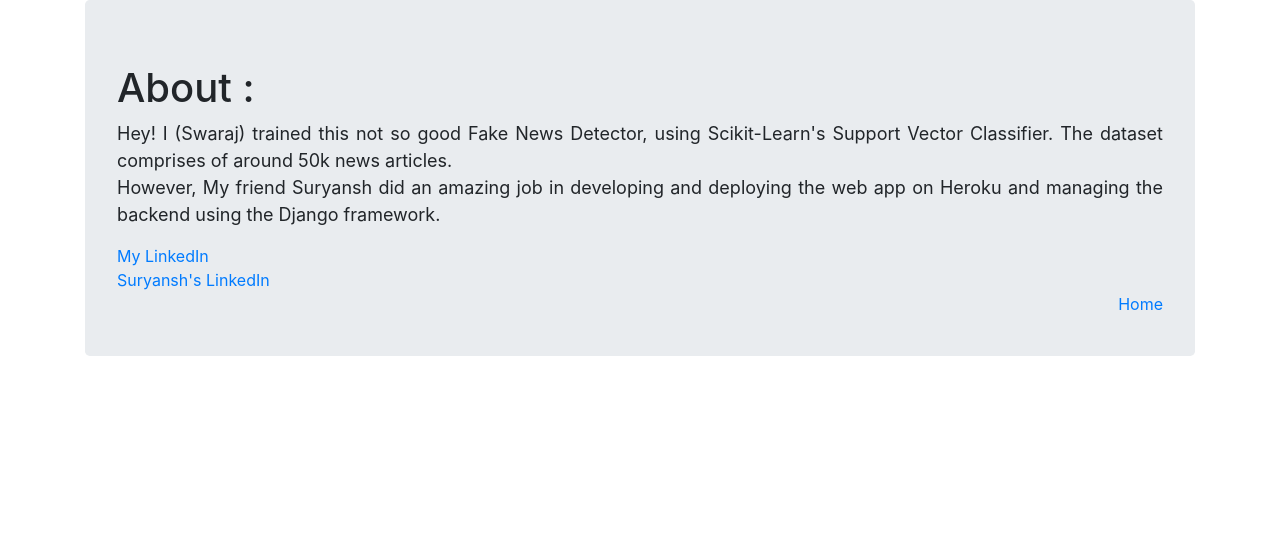
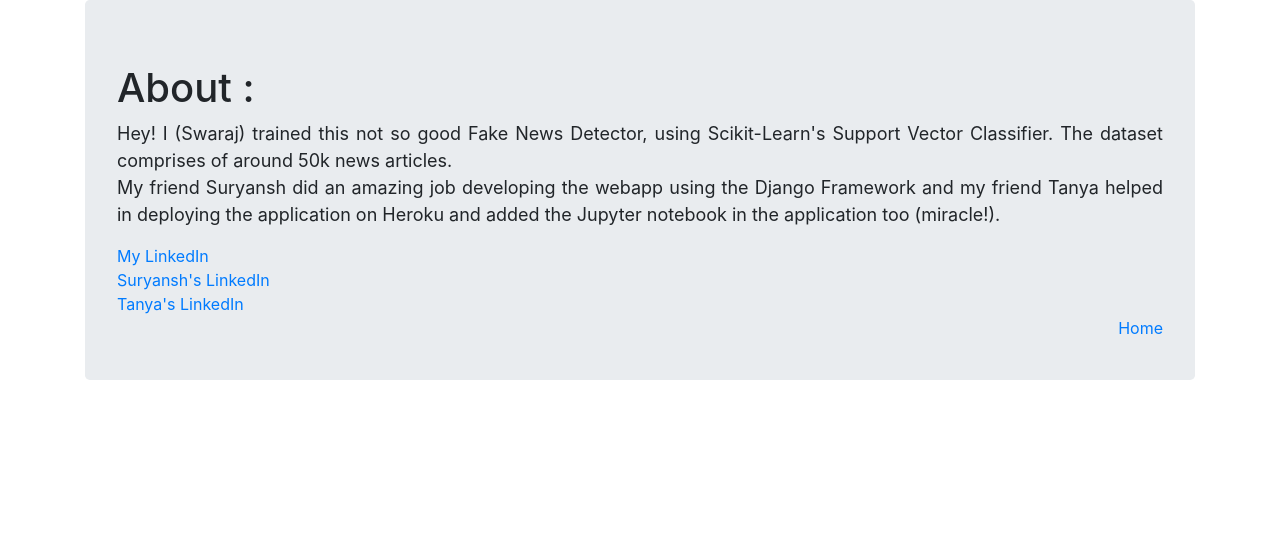
Before and after one commit to swarajpande5/Detecting-Fake-News, a Django app: page /about in a window 1280 px wide. Shown: the top 554 px of the page. Run offline with Django 3.2, Linux system fonts and the light colour scheme; some libraries are stand-ins or nearby versions.

Commit message:
Added changes in about.html

```diff
--- a/firstApp/templates/firstApp/about.html
+++ b/firstApp/templates/firstApp/about.html
@@ -22,11 +22,13 @@
         <h1>About :</h1>
         <p align="justify" class="para">Hey! I (Swaraj) trained this not so good Fake News Detector, using Scikit-Learn's
            Support Vector Classifier. The dataset comprises of around 50k news articles. <br>
-           However, My friend Suryansh did an amazing job in developing and deploying the web app
-           on Heroku and managing the backend using the Django framework.
+           My friend Suryansh did an amazing job developing the webapp using the Django Framework and
+           my friend Tanya helped in deploying the application on Heroku and added the Jupyter notebook
+           in the application too (miracle!).
         </p>
         <a href="https://www.linkedin.com/in/swarajpande4/">My LinkedIn</a> <br>
-        <a href="https://www.linkedin.com/in/suryansh-maheshwari-341a641b7/">Suryansh's LinkedIn</a> <br>
+        <a href="https://www.linkedin.com/in/suryanshm000/">Suryansh's LinkedIn</a> <br>
+        <a href="https://www.linkedin.com/in/tanyagupta0201/">Tanya's LinkedIn</a> <br>
         <a href="{% url 'index' %}" style="float: right;">Home</a>
       </div>
     </div>
```
